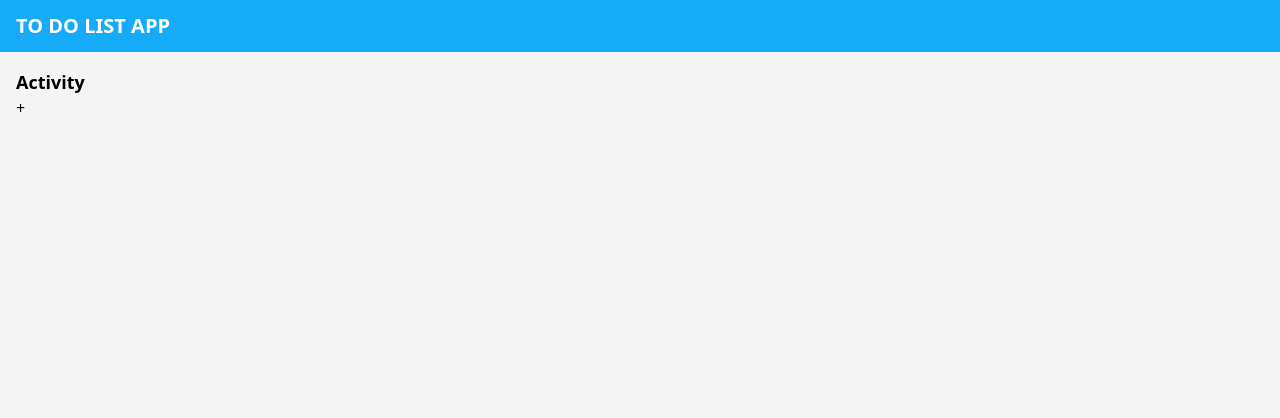
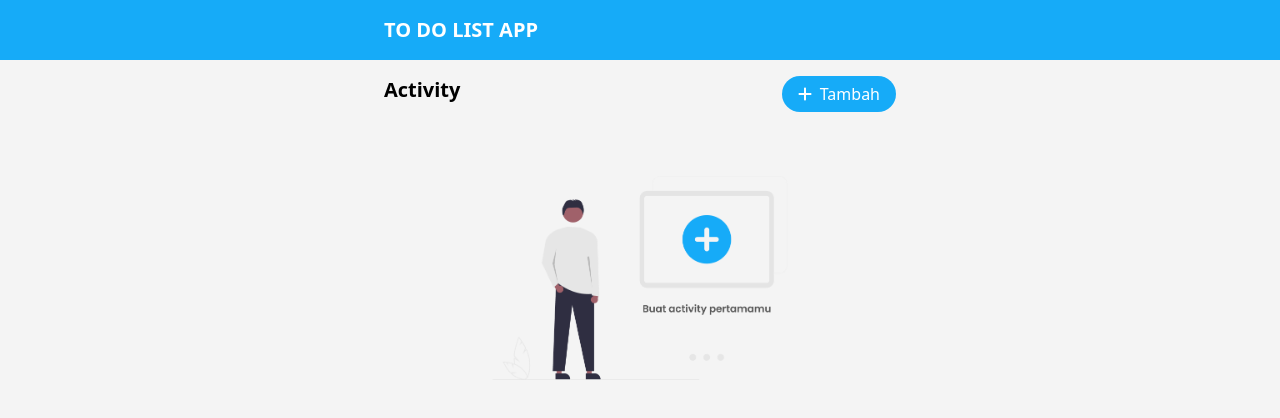
Before and after one commit to herisusantoarismann/vue-tobedone, a Vue app: page / in a window 1280 px wide. Shown: the top 418 px of the page. Built offline with nearby package versions, Linux system fonts and the light colour scheme.

Commit message:
Add dashboard page

```diff
--- a/src/App.vue
+++ b/src/App.vue
@@ -1,12 +1,28 @@
 <template>
   <div class="min-h-screen w-screen bg-secondary">
-    <div class="bg-primary px-4 py-3 text-white uppercase font-semibold">
+    <div
+      class="bg-primary px-4 md:px-24 lg:px-40 xl:px-96 py-3 lg:py-4 text-white uppercase font-semibold"
+    >
       <h1 class="text-xl">To Do List App</h1>
     </div>
-    <div class="p-4">
-      <h2 class="font-semibold text-lg">Activity</h2>
-      <button>+</button>
+    <div class="p-4 md:px-24 lg:px-40 xl:px-96 flex justify-between">
+      <h2 class="font-semibold text-lg lg:text-xl">Activity</h2>
+      <font-awesome-icon
+        icon="fa-solid fa-plus"
+        class="md:hidden bg-primary p-2 text-white rounded-full cursor-pointer transition duration-150 hover:bg-blue-500"
+      />
+      <div
+        class="hidden md:flex items-center gap-2 bg-primary text-white rounded-full py-1.5 px-4 cursor-pointer transition duration-150 hover:bg-blue-500"
+      >
+        <font-awesome-icon icon="fa-solid fa-plus" />
+        <p>Tambah</p>
+      </div>
     </div>
+    <img
+      :src="require('./assets/activity-empty-state.png')"
+      alt="empty-state-img"
+      class="mt-12 md:w-2/4 md:mx-auto xl:w-1/4"
+    />
   </div>
 </template>
 
--- a/src/main.js
+++ b/src/main.js
@@ -1,5 +1,9 @@
 import { createApp } from "vue";
 import App from "./App.vue";
 import "./index.css";
+import { library } from "@fortawesome/fontawesome-svg-core";
+import { FontAwesomeIcon } from "@fortawesome/vue-fontawesome";
+import { faPlus } from "@fortawesome/free-solid-svg-icons";
+library.add(faPlus);
 
-createApp(App).mount("#app");
+createApp(App).component("font-awesome-icon", FontAwesomeIcon).mount("#app");
```
Also changed, not shown: src/assets/activity-empty-state.png (added).
